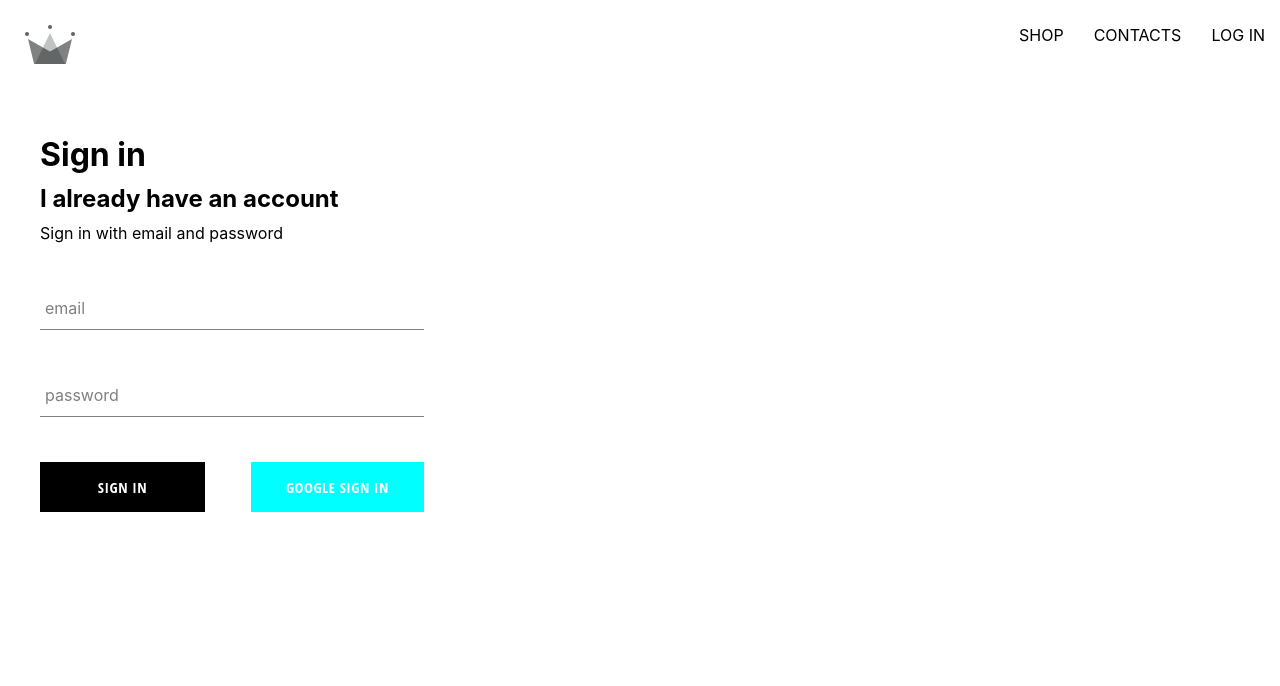
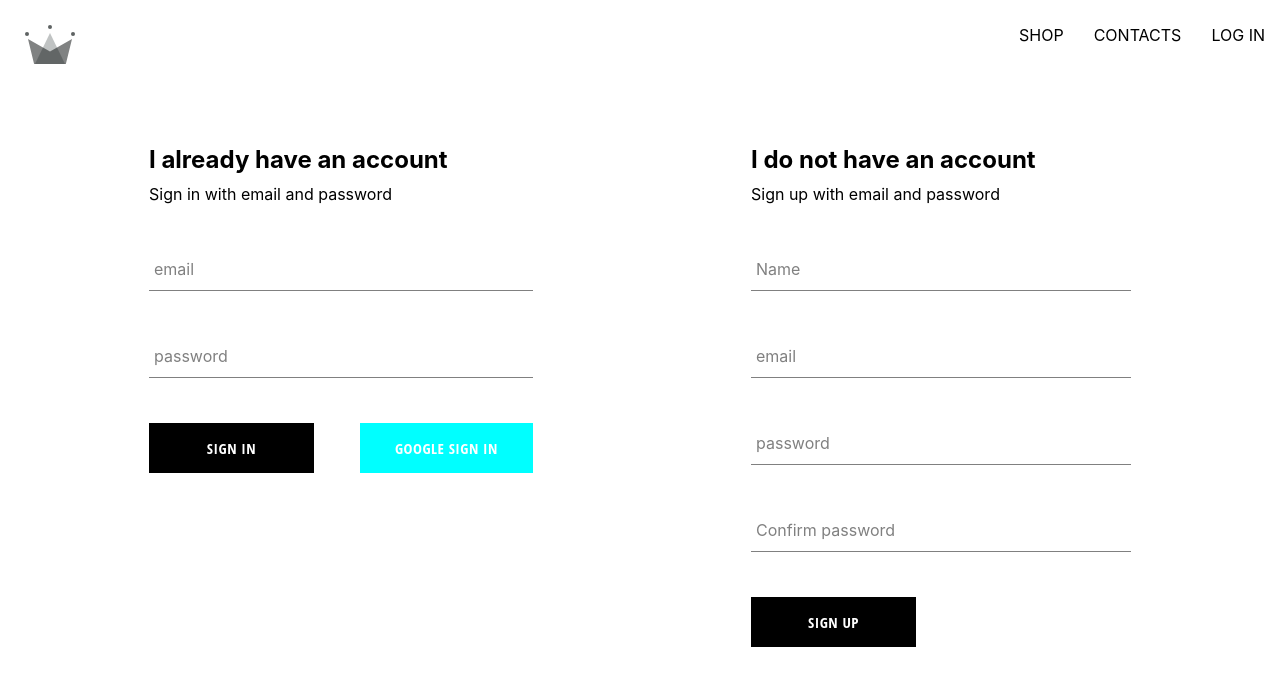
Before and after one commit to tommydemarco/AffiliateCommerce-React, a React (Create React App) app: page /signin in a window 1280 px wide. Shown: the top 686 px of the page. Built offline with nearby package versions, Linux system fonts and the light colour scheme; no server answers.

Commit message:
Auth page and processed done

```diff
--- a/src/App.js
+++ b/src/App.js
@@ -23,13 +23,16 @@ class App extends React.Component {
 //onAuthStateChanged is a method that get triggered when the auth status changed.
 //the component doesn't re-render, the method acts like an event handler.
 
+//Whenever we call the onAuthStateChanged() or onSnapshot() methods from our auth
+//library or referenceObject, we get back a function that lets us unsubscribe from the
+//listener we just instantiated. To be called in the componentWillUnmount lifecycle
+
 //this function will then only call when there is a change in the user auth state (eg. logout)
     this.unsubscribeFromAuth = auth.onAuthStateChanged(async (userAuth) => {
 
       if(userAuth) {
         //the userRef is the object that is returned by this function when executes
         const userRef = await createUserProfileDocument(userAuth);
-
         //getting the data that we need from userRef with the onSnapshot method
         //and then setting the state with the data that we got
         userRef.onSnapshot(snapShot => {
--- a/src/components/sign-in/SignIn.js
+++ b/src/components/sign-in/SignIn.js
@@ -2,7 +2,7 @@ import React from 'react';
 import './SignIn.styles.scss';
 import FormInput from '../form-input/FormInput'
 import CustomButton from '../custom-button/CustomButton'
-import { signInWithGoogle } from '../../firebase/firebase.utils'
+import { auth, signInWithGoogle } from '../../firebase/firebase.utils'
 
 class SingIn extends React.Component {
     constructor(props) {
@@ -13,23 +13,40 @@ class SingIn extends React.Component {
             password: ''
         }
     }
-    handleSubmit = (event) => {
+    handleSubmit = async (event) => {
         event.preventDefault();
+        const { email, password } = this.state
+
+        try {
+           await auth.signInWithEmailAndPassword(email, password)
+           this.setState({
+               email: '',
+               password: ''
+           })
+
+        } catch(e) {
+            console.log(e)
+        }
+
         this.setState({email: '', password: ''})
     }
     handleChange = (event) => {
-        this.setState({email: event.target.value, password: event.target.value})
+        const { name, value } = event.target
+        this.setState({
+            [name]: value
+        })
     }
 
     render() {
+        const { email, password } = this.state
         return(
             <div className="sign-in">
                 <h2 className="title">I already have an account</h2>
                 <span>Sign in with email and password</span>
 
                 <form onSubmit={this.handleSubmit}>
-                    <FormInput name="email" id="email" type="email" label="email" handleChange={this.handleChange} value={this.state.email} required />
-                    <FormInput name="password" id="password" type="password" label="password" handleChange={this.handleChange} value={this.state.password} required />
+                    <FormInput name="email" id="email" type="email" label="email" handleChange={this.handleChange} value={email} required />
+                    <FormInput name="password" id="password" type="password" label="password" handleChange={this.handleChange} value={password} required />
                     <div className="buttons">
                         <CustomButton type="submit">Sign in</CustomButton>
                         <CustomButton onClick={ signInWithGoogle } isGoogleButton>Google sign in</CustomButton>
--- a/src/components/sign-up/SignUp.js
+++ b/src/components/sign-up/SignUp.js
@@ -10,19 +10,47 @@ class SignUp extends React.Component {
         super();
 
         this.state = {
-            name: '',
+            displayName: '',
             email: '',
-            password: ''
+            password: '',
+            confirmPassword: ''
         }
     }
     handleChange = (event) => {
+        const { name, value } = event.target
         this.setState({
-
+            [name]: value
         })
     }
-    handleSubmit = (event) => {
+    handleSubmit = async (event) => {
         event.preventDefault();
         const { displayName, email, password, confirmPassword } = this.state
+
+        if (password !== confirmPassword ) {
+            alert("The password you enetered don't match")
+            return
+        }
+
+        try {
+
+            const { user } = await auth.createUserWithEmailAndPassword(email, password)
+
+
+            await createUserProfileDocument(user, { displayName })
+
+            //clearing the form after the actions
+            this.setState({
+                displayName: '',
+                email: '',
+                password: '',
+                confirmPassword: ''
+            })
+
+        } catch(e) {
+            console.log(e)
+        }
+
+
 
 
 
@@ -35,10 +63,10 @@ class SignUp extends React.Component {
                 <span>Sign up with email and password</span>
 
                 <form onSubmit={this.handleSubmit}>
-                    <FormInput name="name" id="name" type="text" label="Name" handleChange={this.handleChange} value={displayName} required />
+                    <FormInput name="displayName" id="name" type="text" label="Name" handleChange={this.handleChange} value={displayName} required />
                     <FormInput name="email" id="email" type="Email" label="email" handleChange={this.handleChange} value={email} required />
                     <FormInput name="password" id="password" type="Password" label="password" handleChange={this.handleChange} value={password} required />
-                    <FormInput name="confirmPassword" id="password2" type="Confirm password" label="password" handleChange={this.handleChange} value={confirmPassword} required />
+                    <FormInput name="confirmPassword" id="password2" type="Confirm password" label="Confirm password" handleChange={this.handleChange} value={confirmPassword} required />
                     <CustomButton type="submit">Sign up</CustomButton>
                 </form>
             </div>
--- a/src/components/sign-up/SignUp.styles.scss
+++ b/src/components/sign-up/SignUp.styles.scss
@@ -0,0 +1,9 @@
+.sign-up {
+    display: flex;
+    flex-direction: column;
+    width: 380px;
+
+    .title {
+      margin: 10px 0;
+    }
+  }
--- a/src/pages/sign-in-up/SignInUpPage.js
+++ b/src/pages/sign-in-up/SignInUpPage.js
@@ -1,11 +1,12 @@
 import React from 'react';
 import './SignInUpPage.styles.scss';
 import SignIn from '../../components/sign-in/SignIn'
+import SignUp from '../../components/sign-up/SignUp'
 
 const SignInUpPage = () => (
     <div className="sign-in-and-sign-up">
-        <h1>Sign in</h1>
         <SignIn />
+        <SignUp />
     </div>
 )
 
--- a/src/pages/sign-in-up/SignInUpPage.styles.scss
+++ b/src/pages/sign-in-up/SignInUpPage.styles.scss
@@ -0,0 +1,4 @@
+.sign-in-and-sign-up {
+    display: flex;
+    justify-content: space-around;
+}
```
